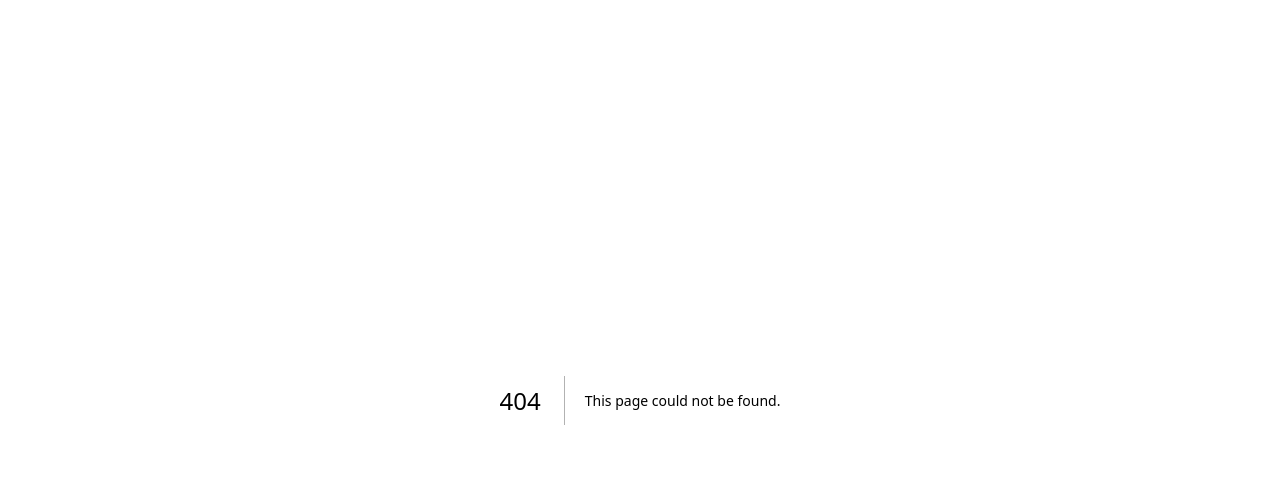
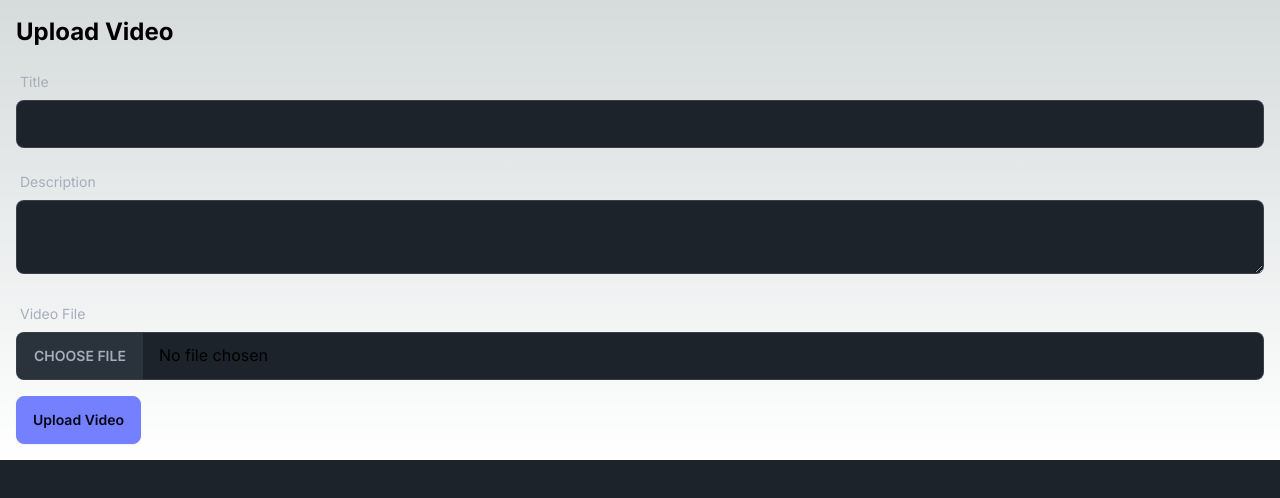
Before and after one commit to MdSadiqMd/BitCraft, a Next.js app: page /video-upload in a window 1280 px wide. Before the commit this address had no page. Shown: the top 498 px of the page. Built offline with nearby package versions, Linux system fonts and the light colour scheme.

Commit message:
Feat: Added video upload code

```diff
--- /dev/null
+++ b/app/video-upload/page.tsx
@@ -0,0 +1,90 @@
+"use client";
+import React, { useState } from 'react';
+import axios from 'axios';
+import { useRouter } from 'next/navigation';
+
+const VideoUpload = () => {
+    const [file, setFile] = useState<File | null>(null);
+    const [title, setTitle] = useState("");
+    const [description, setDescription] = useState("");
+    const [isUploading, setIsUploading] = useState(false);
+
+    const router = useRouter();
+    const MAX_FILE_SIZE = 70 * 1024 * 1024;
+
+    const handleSubmit = async (e: React.FormEvent) => {
+        e.preventDefault();
+        if (!file) return;
+        if (file.size > MAX_FILE_SIZE) {
+            alert("File size too large");
+            return;
+        }
+        setIsUploading(true);
+        const formData = new FormData();
+        formData.append("file", file);
+        formData.append("title", title);
+        formData.append("description", description);
+        formData.append("originalSize", file.size.toString());
+
+        try {
+            const response = await axios.post("/api/video-upload", formData);
+            if (response.status !== 200) throw new Error("Failed to upload image");
+            router.push("/");
+        } catch (error) {
+            console.error("Failed to Upload Video to Cloudinary: ", error);
+        } finally {
+            setIsUploading(false);
+        }
+    };
+
+    return (
+        <div className="container mx-auto p-4">
+            <h1 className="text-2xl font-bold mb-4">Upload Video</h1>
+            <form onSubmit={handleSubmit} className="space-y-4">
+                <div>
+                    <label className="label">
+                        <span className="label-text">Title</span>
+                    </label>
+                    <input
+                        type="text"
+                        value={title}
+                        onChange={(e) => setTitle(e.target.value)}
+                        className="input input-bordered w-full"
+                        required
+                    />
+                </div>
+                <div>
+                    <label className="label">
+                        <span className="label-text">Description</span>
+                    </label>
+                    <textarea
+                        value={description}
+                        onChange={(e) => setDescription(e.target.value)}
+                        className="textarea textarea-bordered w-full"
+                    />
+                </div>
+                <div>
+                    <label className="label">
+                        <span className="label-text">Video File</span>
+                    </label>
+                    <input
+                        type="file"
+                        accept="video/*"
+                        onChange={(e) => setFile(e.target.files?.[0] || null)}
+                        className="file-input file-input-bordered w-full"
+                        required
+                    />
+                </div>
+                <button
+                    type="submit"
+                    className="btn btn-primary"
+                    disabled={isUploading}
+                >
+                    {isUploading ? "Uploading..." : "Upload Video"}
+                </button>
+            </form>
+        </div>
+    );
+};
+
+export default VideoUpload;
```
